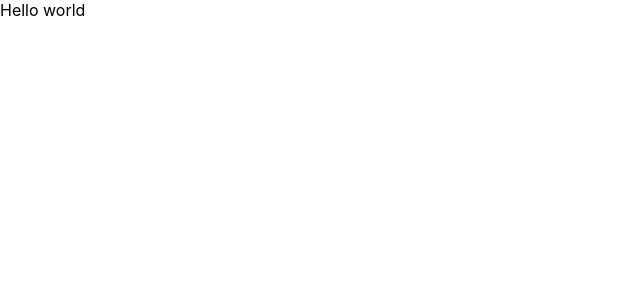
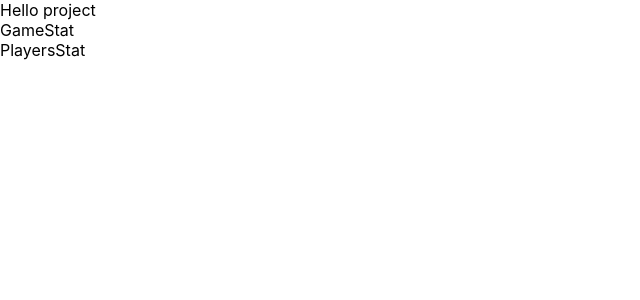
Before and after one commit to Alex0Max/TestforTeaching, a React (Create React App) app in the folder my-app/: page / in a window 1280 px wide. Shown: the top 300 px of the page, without its empty margins (0-640 px from the left). Built offline with nearby package versions, Linux system fonts and the light colour scheme.

Commit message:
add gameStat playersStat

```diff
--- a/my-app/src/App.jsx
+++ b/my-app/src/App.jsx
@@ -1,8 +1,13 @@
+import GameStat from "./components/gameStat/GameStat";
+import PlayersStat from "./components/playersStat/PlayersStat";
+
 function App() {
   return (
-    <div>
-      Hello world
-    </div>
+    <>
+    Hello project
+      < GameStat />
+      <PlayersStat />
+    </>
   );
 }
 
--- /dev/null
+++ b/my-app/src/components/gameStat/GameStat.jsx
@@ -0,0 +1,5 @@
+export default function GameStat() {
+  return (
+    <div>GameStat</div>
+  )
+}
--- /dev/null
+++ b/my-app/src/components/playersStat/PlayersStat.jsx
@@ -0,0 +1,5 @@
+export default function PlayersStat() {
+  return (
+    <div>PlayersStat</div>
+  )
+}
```
